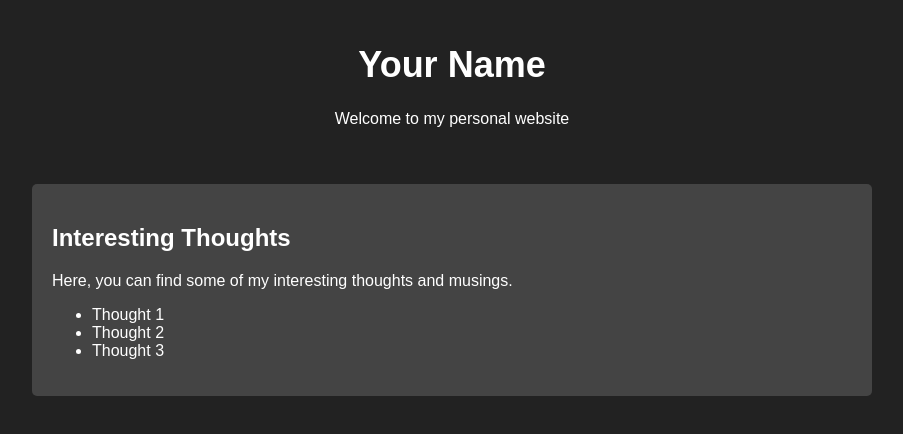
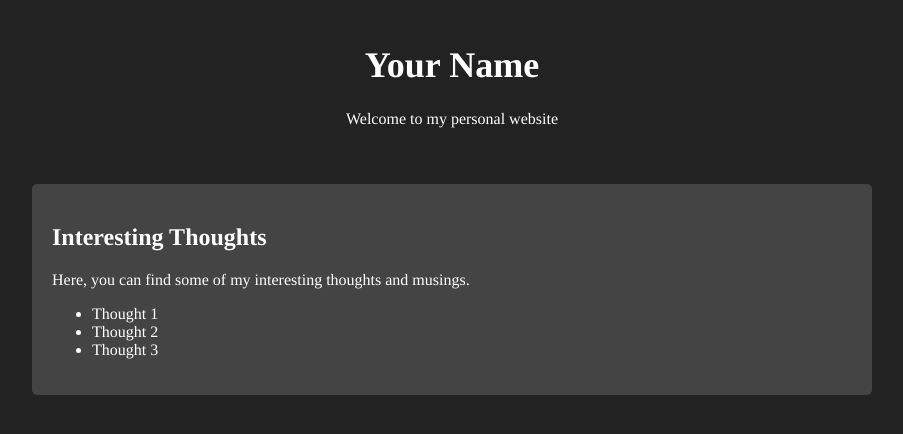
Before and after one commit to VASrikanth/SrikanthVA.github.io, a plain HTML site: page index.html in a window 1280 px wide. Shown: the whole page, without its empty margins (188-1091 px from the left). Drawn offline with Linux system fonts and the light colour scheme.

Commit message:
Update index.html

```diff
--- a/index.html
+++ b/index.html
@@ -6,7 +6,7 @@
     <title>Your Name - Personal Website</title>
     <style>
         body {
-            font-family: Arial, sans-serif;
+            font-family: Times, sans-serif;
             background-color: #222;
             color: #fff;
             margin: 0;
```
